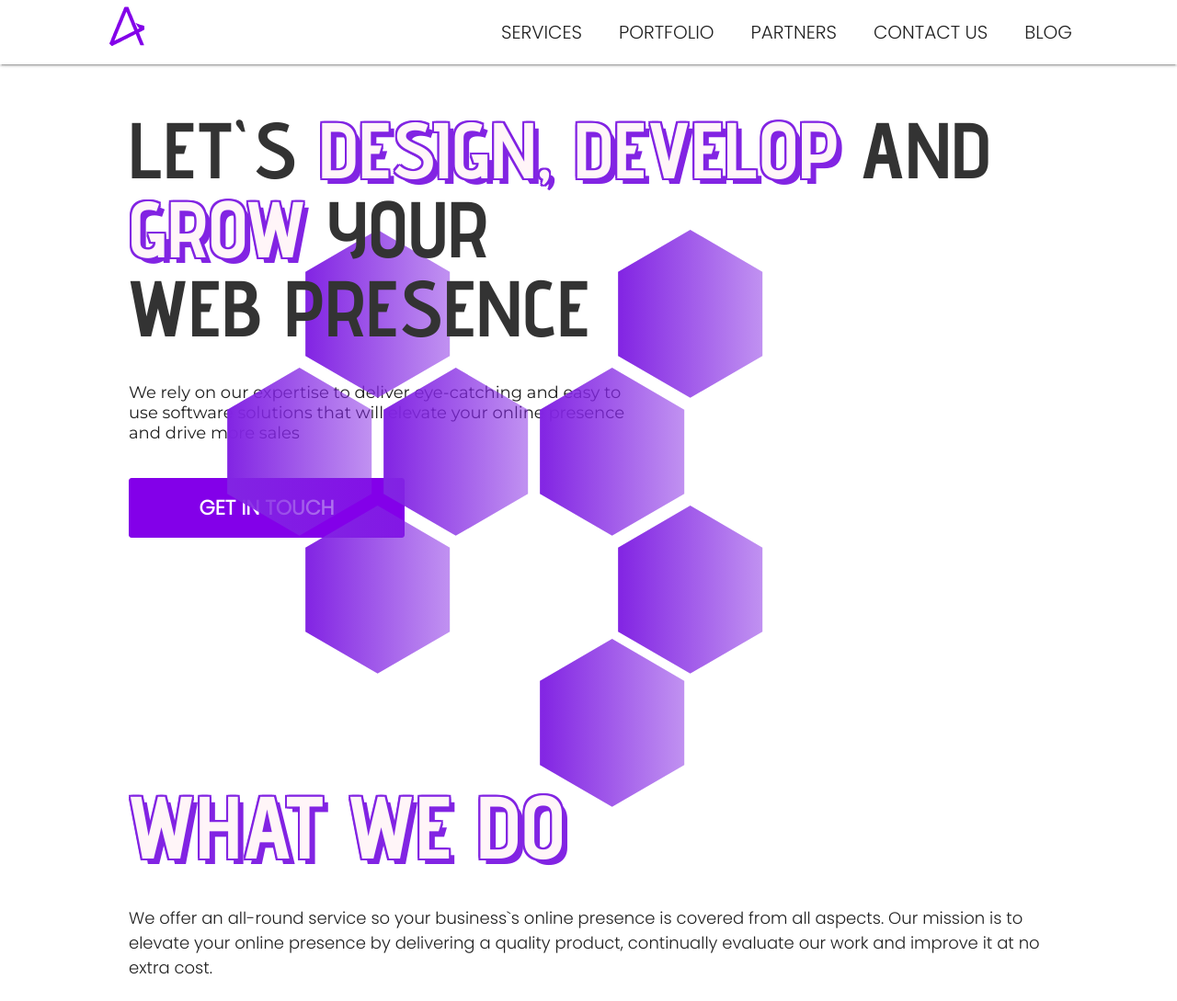
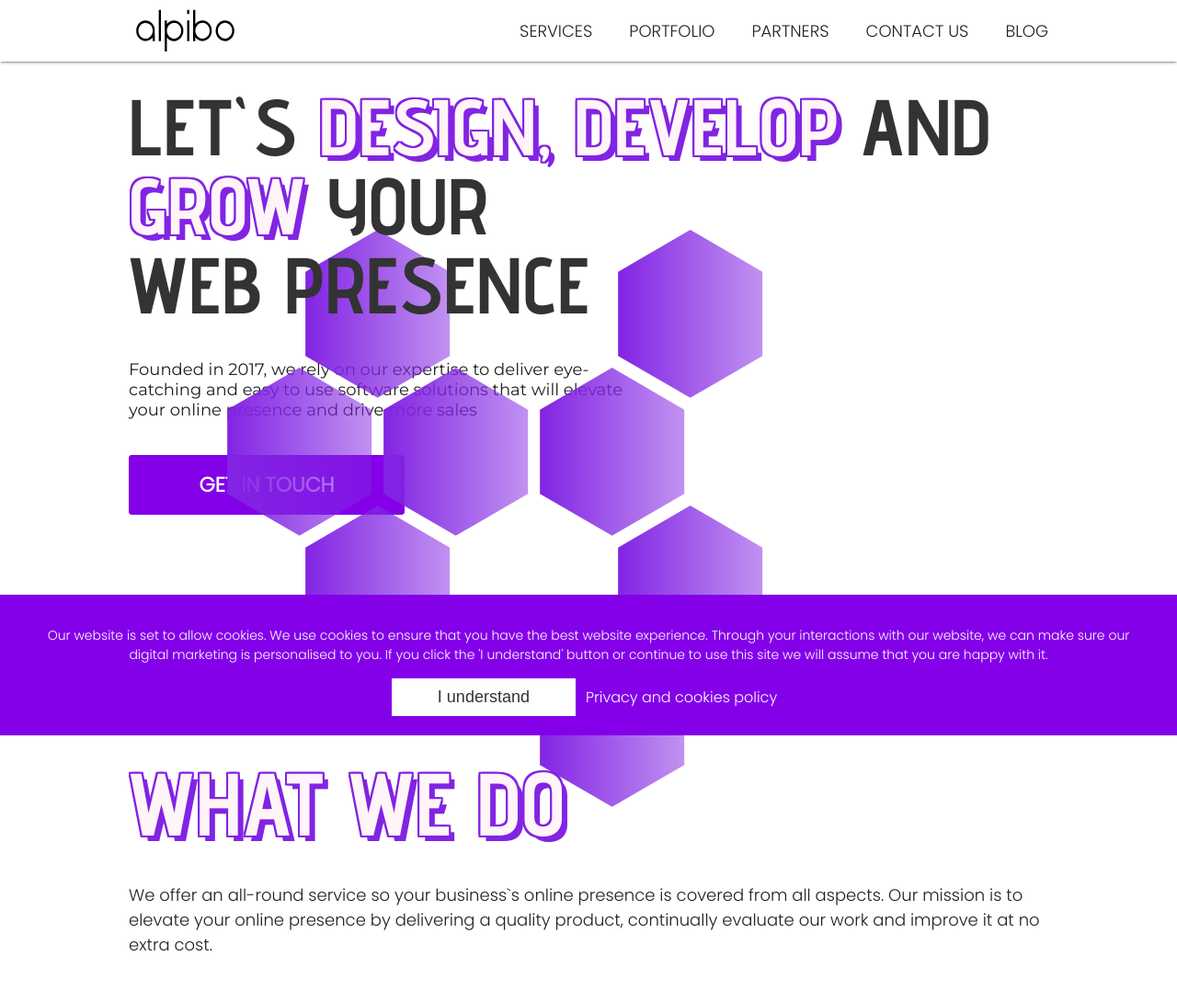
Before and after one commit to antonioiliev/alpibo, a React app: page / in a window 1280 px wide. Shown: the top 1089 px of the page at 92% size. Built offline with nearby package versions, Linux system fonts and the light colour scheme.

Commit message:
Added native image lazyloading Added a cookie notice Removed all animations Added Magento as service

```diff
--- a/package.json
+++ b/package.json
@@ -14,6 +14,7 @@
     "animejs": "^3.2.0",
     "clsx": "^1.1.0",
     "express": "^4.17.1",
+    "js-cookie": "^2.2.1",
     "react": "^16.13.1",
     "react-dom": "^16.13.1",
     "react-router-dom": "^5.1.2",
--- a/src/components/homepage/Header.js
+++ b/src/components/homepage/Header.js
@@ -4,7 +4,6 @@ import Link from '@material-ui/core/Link';
 import AppBar from './components/AppBar';
 import Toolbar from '@material-ui/core/Toolbar';
 import routes from '../../constants/routes.json';
-import anime from 'animejs/lib/anime.es.js';
 import HeaderMenu from './components/HeaderMenu';
 
 const styles = (theme) => ({
@@ -19,7 +18,8 @@ const styles = (theme) => ({
     textTransform: 'uppercase',
     fontWeight: 300,
     marginLeft: '20px',
-    color: theme.palette.primary.dark
+    color: theme.palette.primary.dark,
+    display: 'flex'
   },
   toolbar: {
     display: 'flex',
@@ -27,46 +27,29 @@ const styles = (theme) => ({
     width: '100%',
     maxWidth: '2000px',
     margin: 'auto',
+    padding: '0px 50px',
     [theme.breakpoints.down('lg')]: {
-      flexBasis: '90%'
+      flexBasis: '90%',
+      padding: '0px 50px',
     },
     [theme.breakpoints.down('md')]: {
       justifyContent: 'space-between',
-
+      padding: '0px 0px'
+    },
+    [theme.breakpoints.down('sm')]: {
+      padding: '0px 20px'
     }
   },
-  svgLineDiv: {
-    background: theme.palette.primary.dark,
-  },
-  svg: {
-    background: theme.palette.primary.dark,
-  },
-  svgLine: {
-    stroke: theme.palette.secondary.dark,
-    strokeWidth: 10,
-    strokeDasharray: 100,
-    strokeDashoffset: 100,
-  },
   logo: {
-    maxWidth: '50px',
+    maxWidth: '120px',
     [theme.breakpoints.down('md')]: {
-      maxWidth: '50px'
+      maxWidth: '80px'
     }
   }
 });
 
 const Header = props => {
   const { classes } = props;
-
-  React.useEffect(() => {
-    anime({
-      targets: ['#svgBorder line'],
-      strokeDashoffset: [100, 0],
-      loop: false,
-      direction: 'alternate',
-      easing: 'easeInOutExpo'
-    });
-  }, []);
 
   return (
     <React.Fragment>
@@ -79,7 +62,7 @@ const Header = props => {
             className={classes.title}
             href={routes.HOME}
           >
-            <img className={classes.logo} src={process.env.PUBLIC_URL + '/logo.svg'} alt="Alpibo logo" />
+            <img loading="lazy" className={classes.logo} src={process.env.PUBLIC_URL + '/logo_name.svg'} alt="Alpibo logo" />
           </Link>
           <HeaderMenu />
         </Toolbar>
--- a/src/components/homepage/Intro.js
+++ b/src/components/homepage/Intro.js
@@ -136,7 +136,7 @@ const styles = (theme) => ({
     fontSize: '22px',
     border: `1px solid ${theme.palette.secondary.main}`,
     borderRadius: '3px',
-    transition: 'all 0.5s',
+    // transition: 'all 0.5s',
     '&:hover': {
       background: '#fff',
       color: theme.palette.secondary.main
@@ -149,19 +149,17 @@ const styles = (theme) => ({
 
 function Intro(props) {
   const { classes } = props;
-  const headingRef = React.useRef(null);
-  const descriptionRef = React.useRef(null);
 
   return (
     <div className={classes.root}>
       <div className={classes.container}>
 
-        <h2 ref={headingRef} className={classes.heroH2}>Let`s <span className={classes.boldSpan}>design, develop</span> and <span className={classes.boldSpan}>grow</span> your
+        <h2 className={classes.heroH2}>Let`s <span className={classes.boldSpan}>design, develop</span> and <span className={classes.boldSpan}>grow</span> your
         <span id="web-presence" style={{ display: 'block' }}>
           web presence
         </span></h2>
 
-        <p ref={descriptionRef} className={classes.heroP}>We rely on our expertise to deliver eye-catching and easy to use software solutions that will elevate your online presence and drive more sales</p>
+        <p className={classes.heroP}>Founded in 2017, we rely on our expertise to deliver eye-catching and easy to use software solutions that will elevate your online presence and drive more sales</p>
         <a href="#contact-us" className={classes.buttonText}>GET IN TOUCH</a>
 
         <Hexagons />
--- a/src/components/homepage/Partners.js
+++ b/src/components/homepage/Partners.js
@@ -92,7 +92,7 @@ function Partners(props) {
             <h2 className={classes.heroH2}><span className={classes.boldSpan}>Our Partners</span></h2>
 
             <div className={classes.contentDiv}>
-                <img className={classes.partnerLogo} src={BusinessTrendLogo} alt="Business Trend"/>
+                <img loading="lazy" className={classes.partnerLogo} src={BusinessTrendLogo} alt="Business Trend"/>
                 <div style={{ padding: '0px 20px' }}>
                     <h3>BusinessTrend</h3>
                     <p>Business Trend is an agency that specializes in Google Ads, Facebook Ads and SEO optimisation. These experts have time and time again shown results for us and our clients.</p>
--- a/src/components/homepage/WhatWeDo.js
+++ b/src/components/homepage/WhatWeDo.js
@@ -149,26 +149,31 @@ function WhatWeDo(props) {
 
         <div className={classes.flexRow}>
           <ServiceComponent
+            id="consultation-service-component"
             heading='Consultation'
             description='Don`t worry if you feel lost. We are here to discuss your needs and will give advice as to what the best course of action for you business will be.'
             image={BusinessConsultingSVG}
           />
           <ServiceComponent
+            id="company-websites-service-component"
             heading='Company Websites'
             description='We will design and develop a professional corporate website that represents you and your company`s culture'
             image={WebsiteSVG}
           />
           <ServiceComponent
+            id="mobile-apps-service-component"
             heading='Mobile Applications (Android/iOS)'
             description='If your business needs dictate it, we can plan and develop a beautiful and functional Android and/or iOS app'
             image={MobileAppSVG}
           />
           <ServiceComponent
+            id="desktop-apps-service-component"
             heading='Desktop Applications (Windows/MacOS)'
             description='Whether it is an automation system, a bespoke ERP system or anything in between, we will be more than happy to create the perfect solution for you'
             image={DesktopAppSVG}
           />
           <ServiceComponent
+            id="ecomm-service-component"
             heading='ECommerce Solutions'
             description='Do not lag behind. In this day and age, having an e-commerce business is crucial. We specialise in building custom software to fit your needs or use a platform such as WordPress (WooCommerce)'
             image={ECommerceSVG}
--- a/src/components/homepage/components/HeaderMenu.js
+++ b/src/components/homepage/components/HeaderMenu.js
@@ -27,7 +27,7 @@ const styles = (theme) => ({
     link: {
         color: theme.palette.primary.dark,
         padding: '20px 20px',
-        fontSize: '24px',
+        fontSize: '20px',
         textTransform: 'uppercase',
         transition: 'all 0.5s ease-out',
         '&:hover': {
@@ -36,7 +36,7 @@ const styles = (theme) => ({
             textDecoration: 'none'
         },
         [theme.breakpoints.up('md')]: {
-            fontSize: '20px',
+            fontSize: '18px',
         },
         [theme.breakpoints.down('md')]: {
             margin: '0px',
--- a/src/components/homepage/components/Hexagon.js
+++ b/src/components/homepage/components/Hexagon.js
@@ -1,17 +1,6 @@
 import React from 'react';
-import anime from 'animejs/lib/anime.es.js';
 
 const Hexagon = props => {
-  const getRandomIntInclusive = (min, max) => {
-    min = Math.ceil(min);
-    max = Math.floor(max);
-    return Math.floor(Math.random() * (max - min + 1) + min); //The maximum is inclusive and the minimum is inclusive
-  }
-
-  React.useEffect(() => {
-    anime({ targets: `#${props.id}`, translateY: [getRandomIntInclusive(-1200, 1200), 0], translateX: [getRandomIntInclusive(-1200, 1200), 0], opacity: ['0', '1'], delay: getRandomIntInclusive(500, 900) });
-  }, [props.id]);
-
 
   return (
     <svg id={props.id} className={props.svgClass} viewBox="0 0 120 210" preserveAspectRatio="none" xmlns="http://www.w3.org/2000/svg">
--- a/src/components/homepage/components/PortfolioItem.js
+++ b/src/components/homepage/components/PortfolioItem.js
@@ -126,7 +126,7 @@ const PortfolioItem = props => {
         <div id='hexagonClip' style={{ backgroundImage: `url(${backgroundImage})` }} className={classes.hexagonClip}>
             <div id="hexagonClipOverlay" className={classes.hexagonClipOverlay}>
                 <a href={link} target="_blank" className={classes.hexagonLink} rel="noopener noreferrer">
-                <img id='hexagonLogo' className={classes.hexagonLogo} src={logo} alt={heading} />
+                <img id='hexagonLogo' loading="lazy" className={classes.hexagonLogo} src={logo} alt={heading} />
                 <h2 id='hexagonH2' className={classes.hexagonClipH2}>{heading}</h2>
                 </a>
             </div>
--- a/src/components/homepage/components/ServiceComponent.js
+++ b/src/components/homepage/components/ServiceComponent.js
@@ -31,31 +31,38 @@ const styles = (theme) => ({
     flexDirection: 'column',
     alignItems: 'center',
     justifyContent: 'flex-start',
-    maxWidth: 300,
+    // maxWidth: 300,
+    width: '350px',
     padding: '50px 20px 0px 20px',
-    '& > img': {
-      width: 100,
-      [theme.breakpoints.down('sm')]: {
-        width: '130px'
-      },
-      ['@media (max-width: 439px)']: {
-        width: '150px'
-      }
-    },
     [theme.breakpoints.down('sm')]: {
+      width: '100%',
       maxWidth: '90%',
       minWidth: '200px',
       marginTop: 70
     }
+  },
+  img: {
+    [theme.breakpoints.down('sm')]: {
+      width: '130px'
+    },
+    ['@media (max-width: 439px)']: {
+      width: '150px'
+    }
+  },
+  imgNormalWidth: {
+    width: 100
+  },
+  imgNodeJS: {
+    width: 160
   }
 });
 
 const ServiceComponent = props => {
-  const { classes, heading, description, image, color } = props;
+  const { id, classes, heading, description, image, color } = props;
 
   return (
-    <div className={classes.serviceDiv}>
-        <img src={image} alt={heading} />
+    <div id={id} className={classes.serviceDiv}>
+        <img loading="lazy" src={image} className={clsx(classes.img, id == 'nodejs-service-component' ? classes.imgNodeJS : classes.imgNormalWidth)} alt={heading} />
         {heading !== undefined && (
           <h5 className={classes.servicesH5}>{heading}</h5>
         )}
--- a/src/components/homepage/components/TechStack.js
+++ b/src/components/homepage/components/TechStack.js
@@ -5,6 +5,7 @@ import NodeJSLogo from '../../../media/logo/nodejs-white.svg';
 import ReactLogo from '../../../media/logo/react.svg';
 import PHPLogo from '../../../media/logo/php.svg';
 import WordPressLogo from '../../../media/logo/wordpress.svg';
+import MagentoLogo from '../../../media/logo/magento.svg';
 import ServiceComponent from './ServiceComponent';
 
 const styles = (theme) => ({
@@ -157,26 +158,37 @@ const TechStack = props => {
         <div className={classes.flexRow}>
             <ServiceComponent
                 description='JavaScript'
+                id='javascript-service-component'
                 image={JSLogo}
                 color="white"
             />
             <ServiceComponent
                 description='NodeJS'
+                id='nodejs-service-component'
                 image={NodeJSLogo}
                 color="white"
             />
             <ServiceComponent
                 description='ReactJS/React Native'
+                id='react-service-component'
                 image={ReactLogo}
                 color="white"
             />
             <ServiceComponent
                 description='PHP'
+                id='php-service-component'
                 image={PHPLogo}
                 color="white"
             />
             <ServiceComponent
+                description='Magento Development'
+                id='magento-service-component'
+                image={MagentoLogo}
+                color="white"
+            />
+            <ServiceComponent
                 description='WordPress Development'
+                id='wp-service-component'
                 image={WordPressLogo}
                 color="white"
             />
--- a/src/containers/App.js
+++ b/src/containers/App.js
@@ -3,16 +3,90 @@ import { Switch, Route } from 'react-router-dom';
 import routes from '../constants/routes.json';
 import HomePage from './HomePage';
 import PrivacyPolicyPage from './PrivacyPolicy';
+import Cookies from 'js-cookie';
+import { withStyles } from '@material-ui/core/styles';
 
-const App = () => {
+const styles = (theme) => ({
+  cookieDiv: {
+    position: 'fixed',
+    bottom: 0,
+    width: '100%',
+    background: theme.palette.secondary.main,
+    zIndex: 999,
+    padding: '20px 30px',
+    '& p': {
+      color: '#fff',
+      textAlign: 'center',
+      fontSize: '14px'
+    }
+  },
+  flexRow: {
+    display: 'flex',
+    justifyContent: 'center',
+    alignItems: 'center',
+    [theme.breakpoints.down('sm')]: {
+      flexDirection: 'column'
+    }
+  },
+  consentButton: {
+    background: '#fff',
+    color: '#333',
+    padding: '10px 50px',
+    border: 'none',
+    fontSize: '18px',
+    border: `1px solid ${theme.palette.secondary.main}`,
+    '&:hover': {
+      cursor: 'pointer',
+      background: theme.palette.secondary.main,
+      color: '#fff',
+      border: `1px solid #fff`
+    },
+    [theme.breakpoints.down('sm')]: {
+      margin: '10px 0px'
+    }
+  },
+  privacyPolicyLink: {
+    color: '#fff',
+    margin: '0px 10px',
+    textDecoration: 'none',
+    '&:hover': {
+      textDecoration: 'underline'
+    }
+  }
+});
+
+const App = props => {
+  const { classes } = props;
+  const [hasValidCookie, setHasValidCookie] = React.useState(false);
+  React.useEffect(() => {
+    const hasCookie = Cookies.get('alpibo-consent-cookie');
+    if (hasCookie !== undefined) {
+      setHasValidCookie(true);
+    }
+  }, []);
+
+  const consent = () => {
+    Cookies.set('alpibo-consent-cookie', '1', { expires: 30 });
+    setHasValidCookie(true);
+  }
+
   return (
     <div className="App">
       <Switch>
         <Route exact path={routes.HOME} component={HomePage} />
         <Route exact path={routes.PRIVACY_POLICY} component={PrivacyPolicyPage} />
       </Switch>
+      {!hasValidCookie && (
+        <div className={classes.cookieDiv}>
+          <p>Our website is set to allow cookies. We use cookies to ensure that you have the best website experience. Through your interactions with our website, we can make sure our digital marketing is personalised to you. If you click the 'I understand' button or continue to use this site we will assume that you are happy with it. </p>
+          <div className={classes.flexRow}>
+            <button onClick={consent} className={classes.consentButton}>I understand</button>
+            <a href="/privacy-policy" className={classes.privacyPolicyLink} alt="Link to privacy policy page">Privacy and cookies policy</a>
+          </div>
+        </div>
+      )}
     </div>
   );
 }
 
-export default App;
+export default withStyles(styles)(App);
--- a/src/index.js
+++ b/src/index.js
@@ -1,6 +1,6 @@
 import React from 'react';
 import ReactDOM from 'react-dom';
-import { BrowserRouter } from 'react-router-dom';
+import { HashRouter } from 'react-router-dom';
 
 import App from './containers/App';
 // import * as serviceWorker from './serviceWorker';
@@ -46,11 +46,11 @@ const theme = createMuiTheme({
 
 ReactDOM.render(
   <React.StrictMode>
-    <BrowserRouter>
+    <HashRouter>
       <ThemeProvider theme={theme}>
         <App />
       </ThemeProvider>
-    </BrowserRouter>
+    </HashRouter>
   </React.StrictMode>,
   document.getElementById('root')
 );
```
Also changed, not shown: public/index.html (+1 -1 lines), public/logo_name.svg (added), src/media/logo/magento.svg (added), 1 other file.
